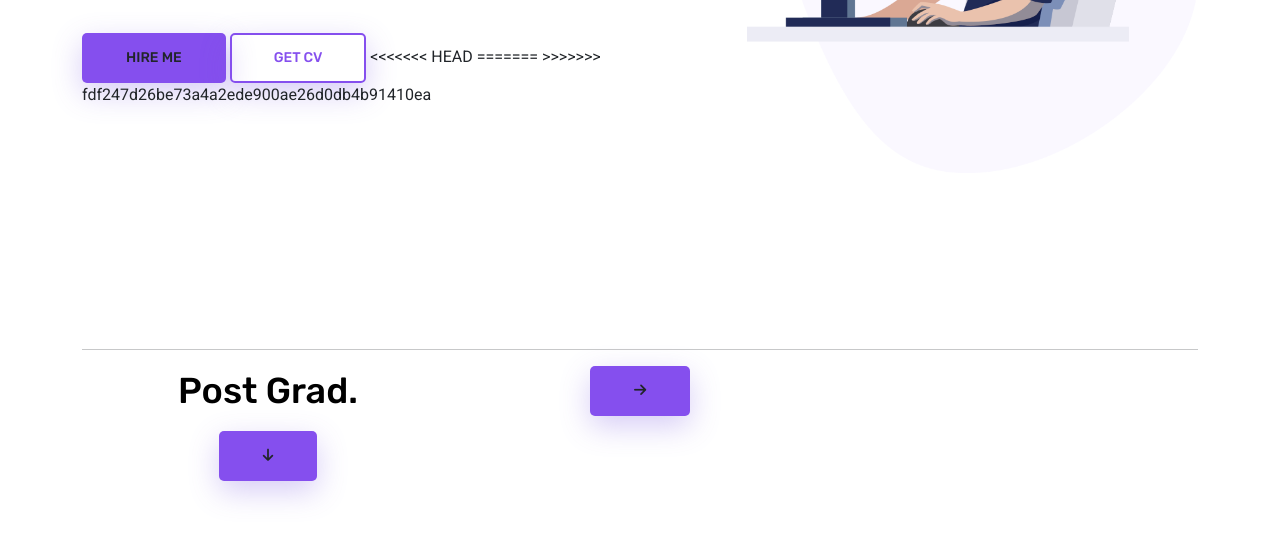
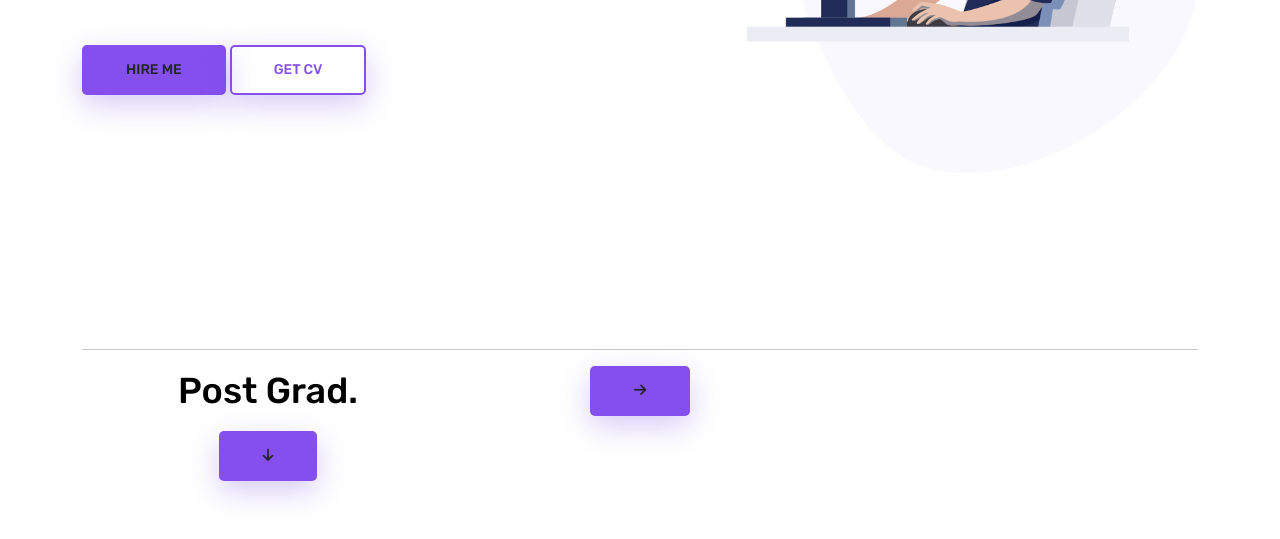
Before and after one commit to naveen639819/PersonalPortfolio.github.io, a plain HTML site: page index.html in a window 1280 px wide. Shown: the part 359-898 px from the top of the page. Drawn offline with nearby package versions, Linux system fonts and the light colour scheme.

Commit message:
Update index.html

```diff
--- a/index.html
+++ b/index.html
@@ -76,10 +76,6 @@
                     <div class="mt-5">
                         <a class="main-btn primary-btn" href="#contact">Hire Me</a>
                         <a class="main-btn secondary-btn" href="NaveenCV.pdf" target="_blank">Get CV</a>
-<<<<<<< HEAD
-
-=======
->>>>>>> fdf247d26be73a4a2ede900ae26d0db4b91410ea
                     </div>
 
                 </div>
```
